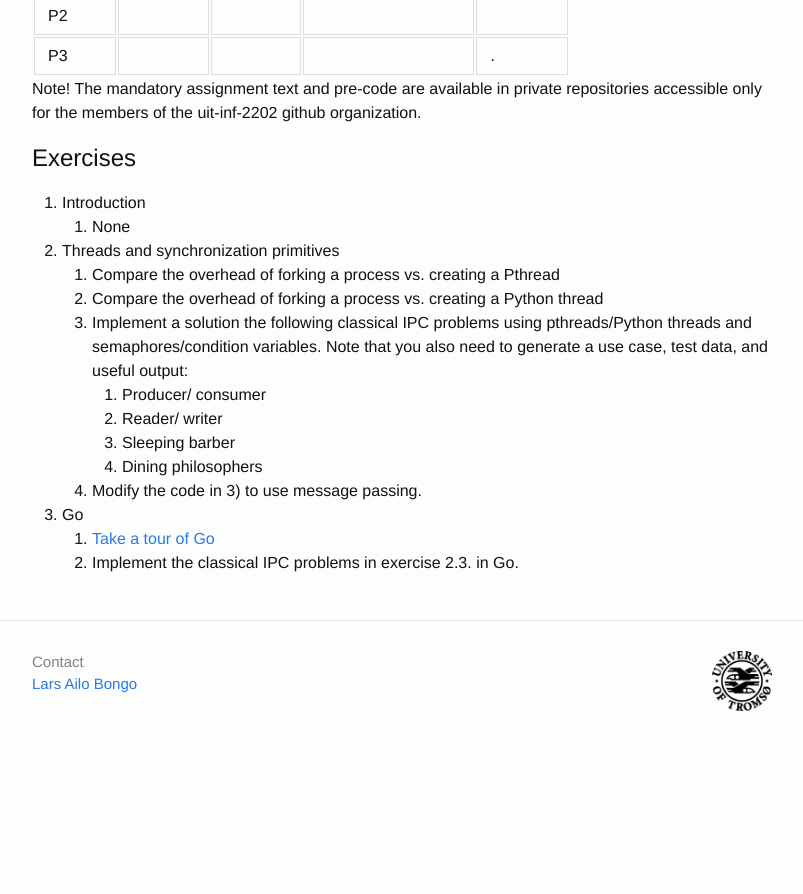
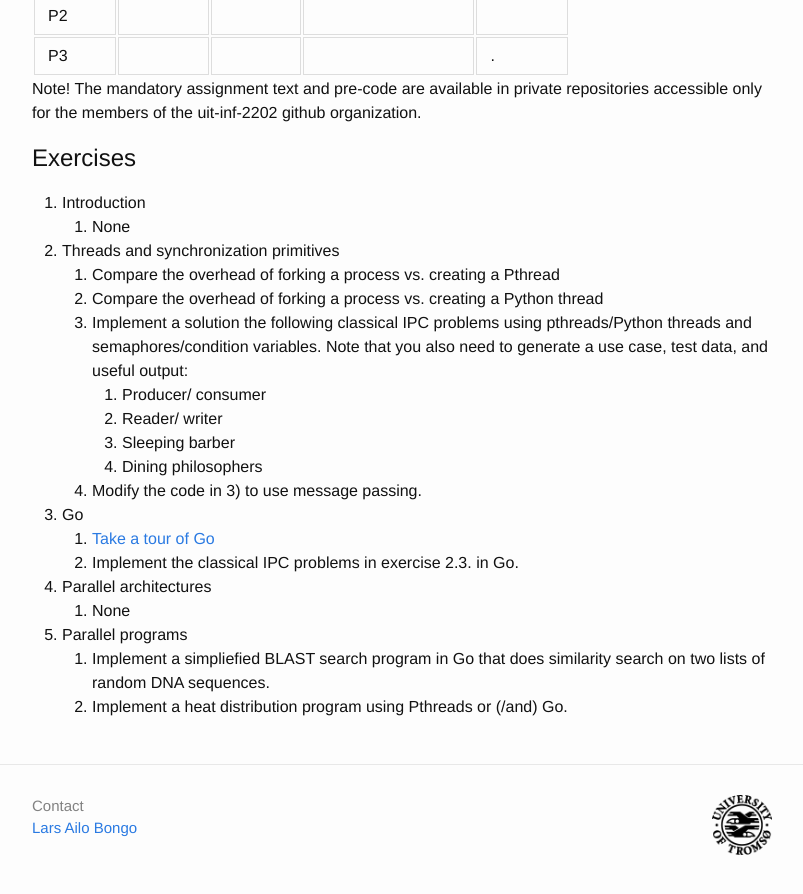
Before and after one commit to uit-inf-2202/syllabus, a Jekyll site: the page built from index.md, in a window 1280 px wide and 900 px high, scrolled down 2590 px. Shown: the top 894 px of the window, without its empty margins (238-1041 px from the left). Built offline with Jekyll 4.4.1, drawn with Linux system fonts in a browser that asks for light colours; before the commit the page ends 3346 px from its top, so only the background shows below that.

Commit message:
Added Parallel programs lecture

```diff
--- a/index.md
+++ b/index.md
@@ -27,7 +27,7 @@ We have the following rooms and hours:
 | L2  | Thu 20.08 | [Threads and synchronization primitives](lectures/02-threads-synchronization.pptx)	| Lars Ailo |
 | L3  | Thu 27.08 | Guest lecture: [Go](lectures/03-Go-Language.pdf)	| Giacomo Tartari |
 | L4  | Thu 03.09 | [Parallel architectures](lectures/04-hardware-system.pptx)	| Lars Ailo |
-| L5  | Thu 10.09 | Parallel programs						| Lars Ailo |
+| L5  | Thu 10.09 | [Parallel programs](lectures/05-parallel-programs.pptx) | Lars Ailo |
 | L6  | Tue 15.09 | Programming for performance				| Lars Ailo |
 | L7  | Thu 24.09 | Performance evaluation					| Lars Ailo |
 | L8  | Thu 01.10 | Parallel program performance evaluation | Lars Ailo |
@@ -107,3 +107,8 @@ Note! The mandatory assignment text and pre-code are available in private reposi
 3. Go
 	1. [Take a tour of Go](http://tour.golang.org/welcome/1)
 	2. Implement the classical IPC problems in exercise 2.3. in Go.
+4. Parallel architectures
+	1. None
+5.  Parallel programs
+	1. Implement a simpliefied BLAST search program in Go that does similarity search on two lists of random DNA sequences.
+	2. Implement a heat distribution program using Pthreads or (/and) Go.
```
Also changed, not shown: 1 other file.
